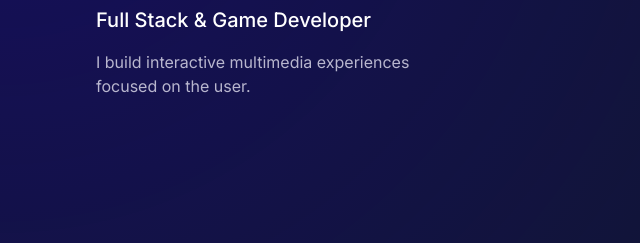
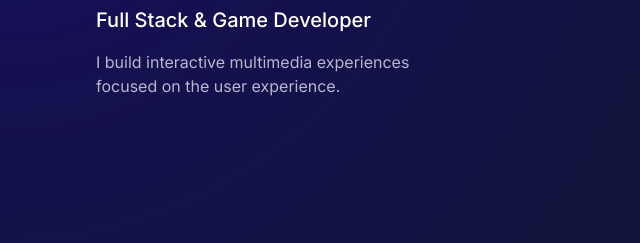
Before and after one commit to jraicr/jrai-website, an Astro site in the folder website/: page /en in a window 1280 px wide. Shown: the part 222-465 px from the top of the page, 0-640 px from the left. Built offline with nearby package versions, Linux system fonts and the light colour scheme; Astro itself is replaced by a stand-in of ours.

Commit message:
Minor change to tagline

```diff
--- a/website/src/pages/en/index.astro
+++ b/website/src/pages/en/index.astro
@@ -13,7 +13,7 @@
                 <Header
                     title="J. Rai"
                     subtitle="Full Stack & Game Developer"
-                    tagline="I build interactive multimedia experiences focused on the user."
+                    tagline="I build interactive multimedia experiences focused on the user experience."
                     githubUser="jraicr"
                     twitterUser="JRaiDev"
                     linkedinUser="SIN CONFIGURAR"
```
